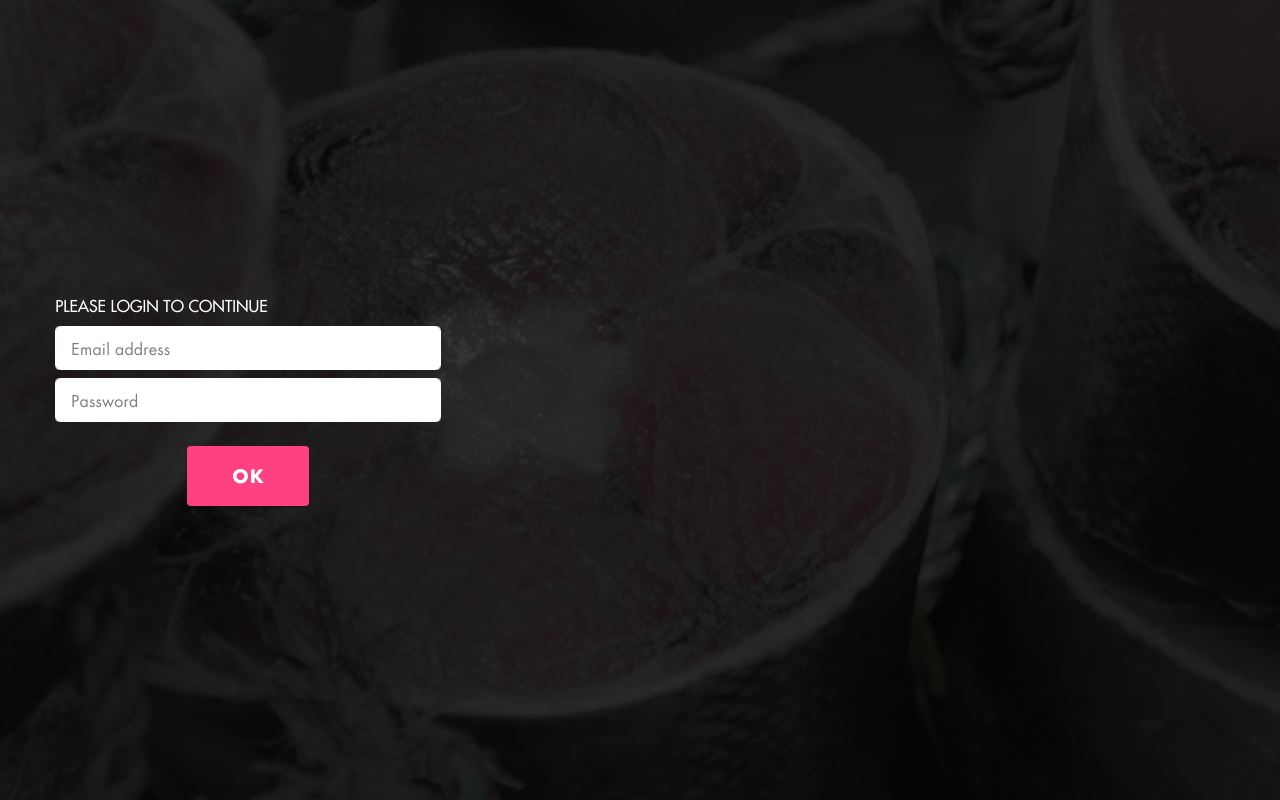
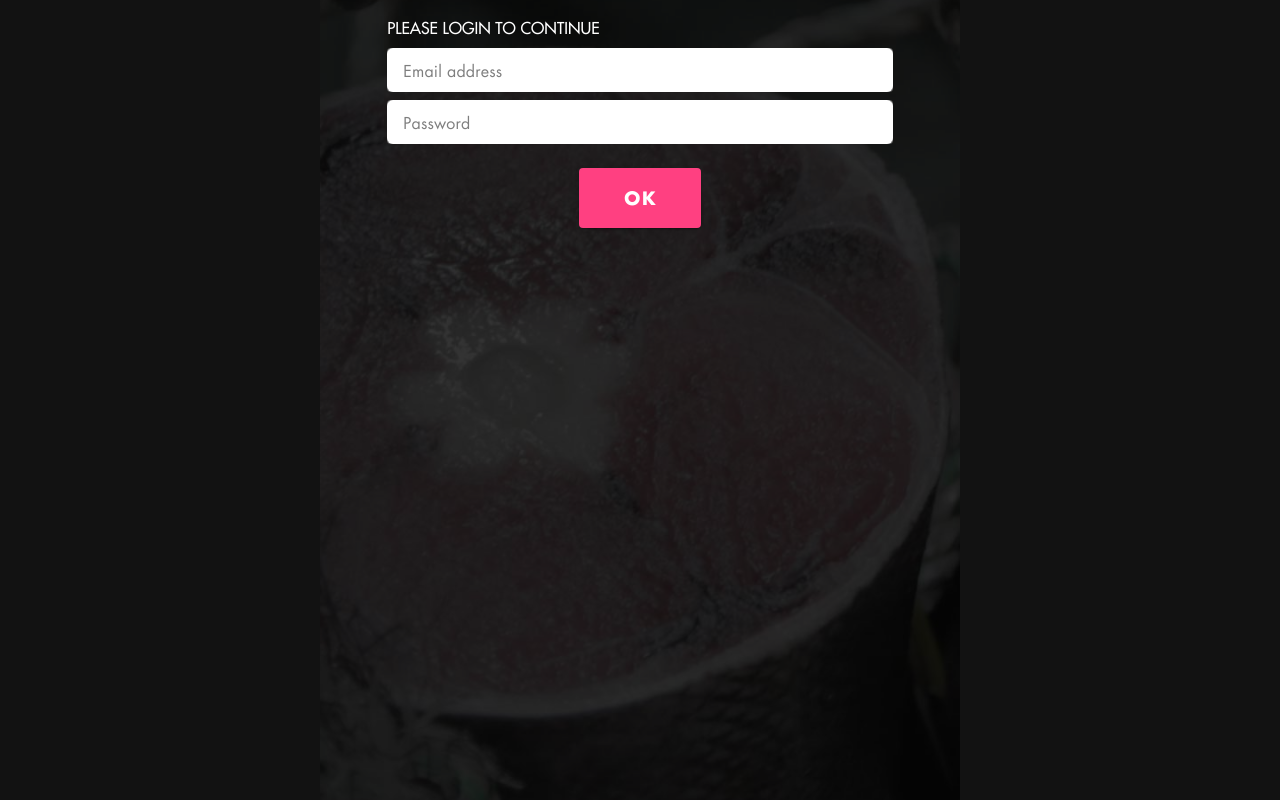
Before and after one commit to tngiss/tuna-labeler, a Nuxt app: page /main in a window 1280 px wide. Built offline with nearby package versions, Linux system fonts and the light colour scheme.

Commit message:
layout fix

```diff
--- a/assets/css/main.scss
+++ b/assets/css/main.scss
@@ -181,15 +181,27 @@
 
 html {
   font-family: "Futura LT", sans-serif !important;
+  overflow: hidden !important;
 }
 
-a {
-  color: inherit;
-  text-decoration: none;
+
+body {
+  max-width: 640px;
+  overflow: hidden !important;
+  max-height: 1140px;
+  margin: 0 auto;
+}
+
+.v-application--wrap {
+  min-height: 100svh !important;
 }
 
 .full-height {
   height: 100svh;
+}
+a {
+  color: inherit;
+  text-decoration: none;
 }
 
 .text-h6,
@@ -207,7 +219,7 @@ a {
   background-position: center;
   background-repeat: no-repeat;
   background-attachment: fixed;
-  height: 100vh;
+  height: 100svh;
   width: 100%;
   position: relative;
   z-index: 1;
@@ -229,7 +241,7 @@ a {
   background-position: center;
   background-repeat: no-repeat;
   background-attachment: fixed;
-  height: 100vh;
+  height: 100svh;
   width: 100%;
   position: relative;
   z-index: 1;
@@ -369,7 +381,7 @@ canvas,
 .settings-rank-actions {
   left: 10vw;
   margin-bottom: 1rem;
-  width: 80vw;
+  width: 80svw;
   position: fixed;
   bottom: 0;
 }
--- a/pages/index.vue
+++ b/pages/index.vue
@@ -1,5 +1,5 @@
 <template>
-  <v-container fluid class="fill-height bg-white">
+  <v-container fluid class="full-height bg-white">
     <v-row>
       <v-col cols="12" class="text-center">
         <img src="~/assets/images/logo.svg" class="fade-in-image">
--- a/pages/main.vue
+++ b/pages/main.vue
@@ -1,5 +1,5 @@
 <template>
-  <v-container fluid class="entry-bg fill-height">
+  <v-container fluid class="entry-bg full-height">
     <v-form ref="form" v-model="valid">
       <v-row dense class="z-content">
         <v-col cols="10" offset="1">
--- a/pages/rank/[id].vue
+++ b/pages/rank/[id].vue
@@ -1,6 +1,6 @@
 <template>
   <div>
-    <v-container fluid>
+    <v-container fluid class="full-hieght">
       <app-bar
         title="SETTING"
         :edit="false"
@@ -114,10 +114,7 @@ export default {
     },
     edit () {
       this.ranks = this.ranks.filter(rank => rank !== '')
-      if (
-        !this.ranks.length ||
-        this.rankName === null
-      ) {
+      if (!this.ranks.length || this.rankName === null) {
         this.requiredFieldError = true
         return
       }
--- a/pages/setting.vue
+++ b/pages/setting.vue
@@ -1,5 +1,5 @@
 <template>
-  <v-container fluid>
+  <v-container fluid class="full-height">
     <app-bar title="SETTING" :edit="false" :add="true" @add="add" />
     <div class="settings-wrapper">
       <v-row class="justify-center mb-16">
```
